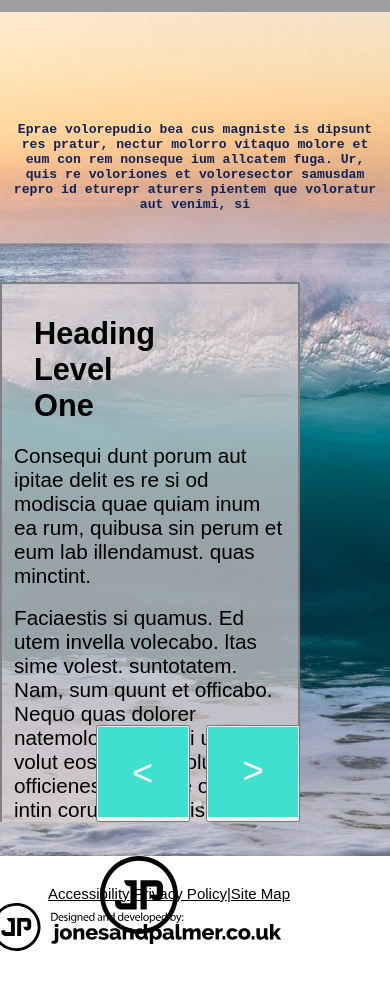
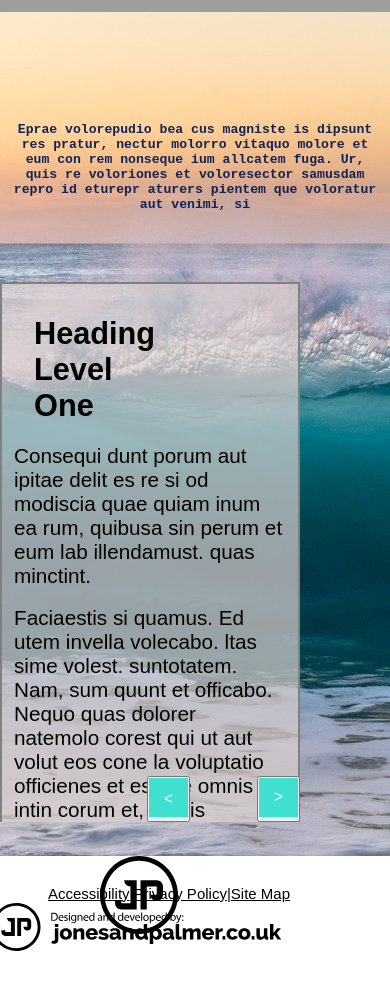
Before and after one commit to mwezn/JonesPalmer, a React (Create React App) app: page / in a window 390 px wide. Shown: the part 1760-2750 px from the top of the page. Built offline with nearby package versions, Linux system fonts and the light colour scheme; grey boxes are pictures that could not be loaded.

Commit message:
improving mobile font sizes

```diff
--- a/src/components/Carasol2.js
+++ b/src/components/Carasol2.js
@@ -55,7 +55,7 @@ class MyApp2 extends React.Component {
               )
           }
 
-          showIndicators={true} width={cssWidth<=600?"300px":"600px"} showStatus={false} showThumbs={false} infiniteLoop={true} interval={2000} autoPlay={this.state.autoplay}>
+          showIndicators={false} width={cssWidth<=600?"300px":"600px"} showStatus={false} showThumbs={false} infiniteLoop={true} interval={2000} autoPlay={this.state.autoplay}>
         {slides}
         </Carousel>
         </div>
--- a/src/components/Section2.css
+++ b/src/components/Section2.css
@@ -1,13 +1,3 @@
-#section2{
-    background-image: url("../assets/seasky.jpg");
-    height: 110vh;
-    width:100%;
-    background-attachment: fixed;
-    background-position: center;
-    background-repeat: no-repeat;
-    background-size: cover;
-
-}
 /* https://drive.google.com/file/d/1017I0Wr98aMIqDIt3H1kOuqw6kz6eg2H/view?usp=sharing*/
 #section2{
     background-image: url("https://drive.google.com/uc?export=view&id=1017I0Wr98aMIqDIt3H1kOuqw6kz6eg2H");
@@ -19,9 +9,6 @@
     background-size: cover;
 
 }
-
-
-
 .contain {
     display:grid;
     border: 2px solid #44daf1;
--- a/src/components/Section3.css
+++ b/src/components/Section3.css
@@ -13,9 +13,9 @@
 }
 #section3 img.l, img.r {
     position: relative;
-    width:90px;
-    height:90px;
-    z-index:22;
+    width:10vw;
+    height:10vw;
+    z-index:0;
 }
 
 #section3 img.l {
@@ -23,3 +23,13 @@
     -ms-transform: rotate(-180deg);
     -webkit-transform: rotate(-180deg);
 }
+@media only screen and (min-width: 600px) {
+    #section3 img.l, img.r {
+        position: relative;
+        width:90px;
+        height:90px;
+        z-index:0;
+    }
+
+
+  }
--- a/src/components/carousel.css
+++ b/src/components/carousel.css
@@ -262,7 +262,7 @@ the unwanted NPM version is installed & overwrites my file**/
             -ms-flex-align: center;
                 align-items: center;
         background-color: #44daf1;
-        width: 8vw;
+        width: 1vw;
         height: 100px;
   }
   .carousel:hover .slide .legend {
```
